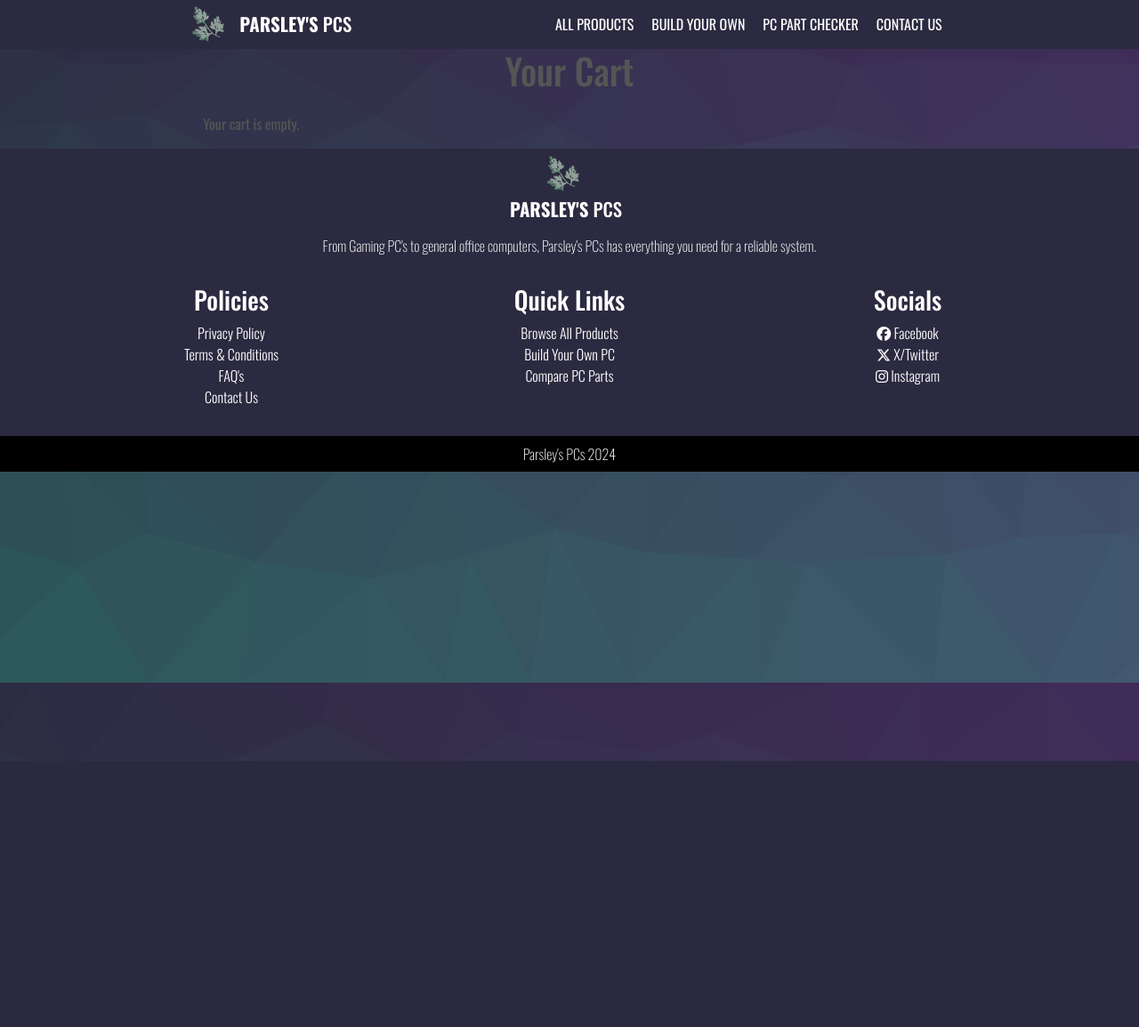
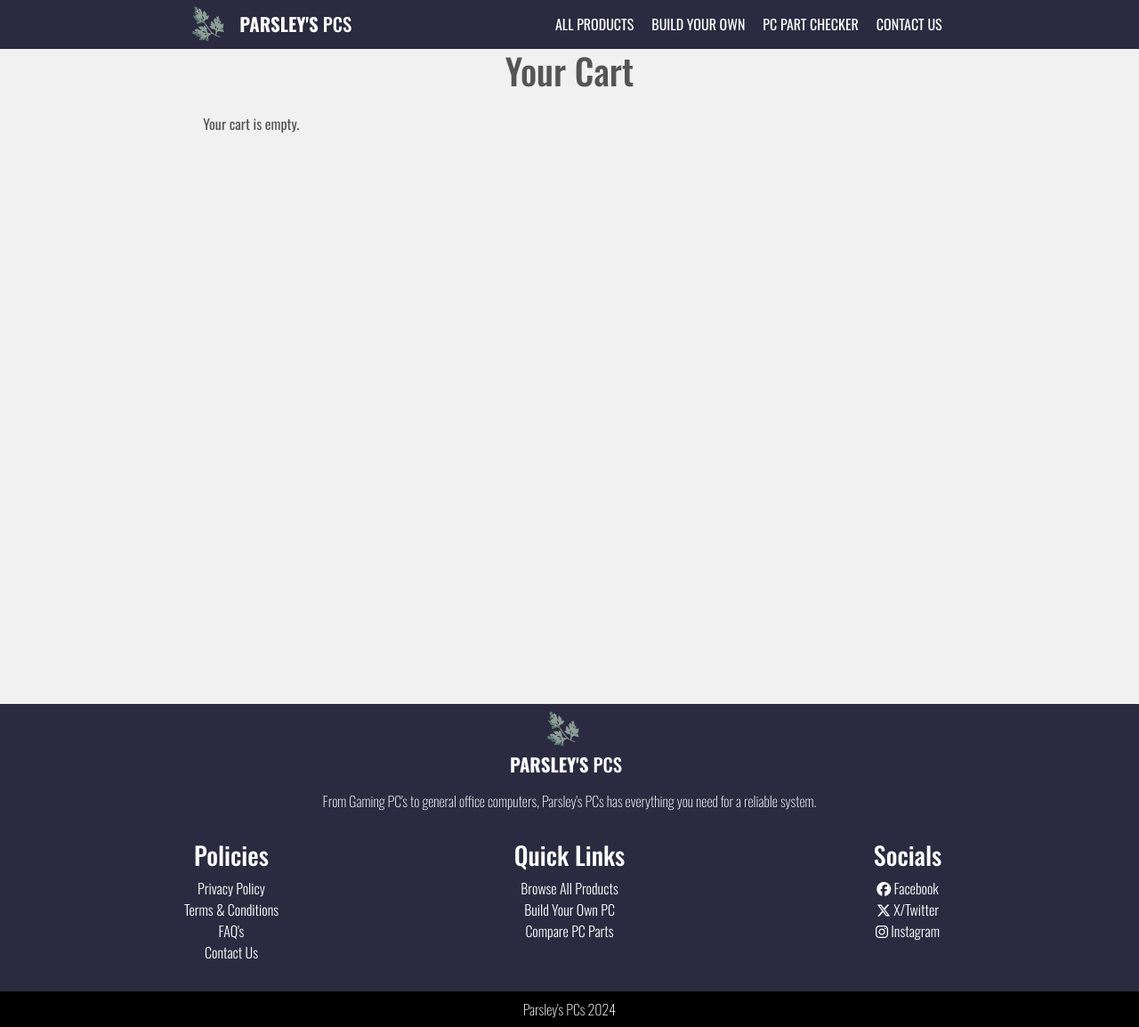
Before and after one commit to Mark-Assessment/n-parsley-parsleys-pcs-M4-2, a Django app: page /cart/ in a window 1280 px wide. Shown: the part 33-1187 px from the top of the page at 89% size. Before the commit the page ends 888 px from the top, so only its background shows below. Run offline with Django 3.2, Linux system fonts and the light colour scheme; the visitor is signed in with stand-in values (Sample User, id 1); data that the repository does not hold is empty; parts of the project's set-up code (start-up, migrations or seed data) failed here and were passed over; some libraries are stand-ins or nearby versions.

Commit message:
style: Add basic styling for cart page

```diff
--- a/cart/static/cart/css/cart.css
+++ b/cart/static/cart/css/cart.css
@@ -15,3 +15,8 @@
     flex-direction: column;
     align-items: flex-end;
 }
+
+.main-page-content {
+    background-color: rgb(241, 241, 241);
+    min-height: calc(100vh - 4rem);
+}
```
